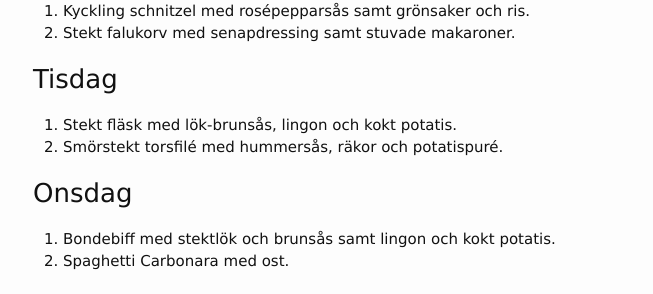
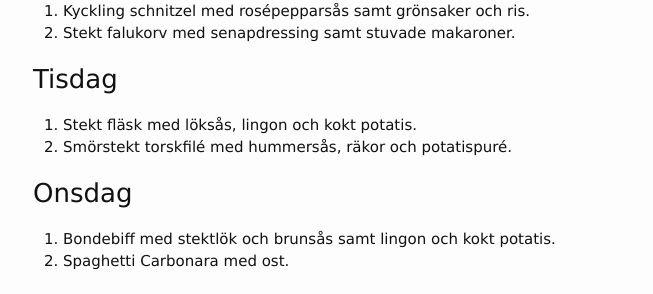
Before and after one commit to FarInn62/farinn62.github.io, a Jekyll site: the page built from lunch.md, in a window 1280 px wide. Shown: the part 239-533 px from the top of the page, without its empty margins (237-890 px from the left). Built offline with Jekyll 4.4.1, drawn with Linux system fonts in a browser that asks for light colours.

Commit message:
Update lunch.md

```diff
--- a/lunch.md
+++ b/lunch.md
@@ -16,8 +16,8 @@ Alla rätter: 95:- Take away: 80:-
 
 ### Tisdag
 
-1. Stekt fläsk med lök-brunsås, lingon och kokt potatis.
-2. Smörstekt torsfilé med hummersås, räkor och potatispuré.
+1. Stekt fläsk med löksås, lingon och kokt potatis.
+2. Smörstekt torskfilé med hummersås, räkor och potatispuré.
 
 ### Onsdag
 
```
